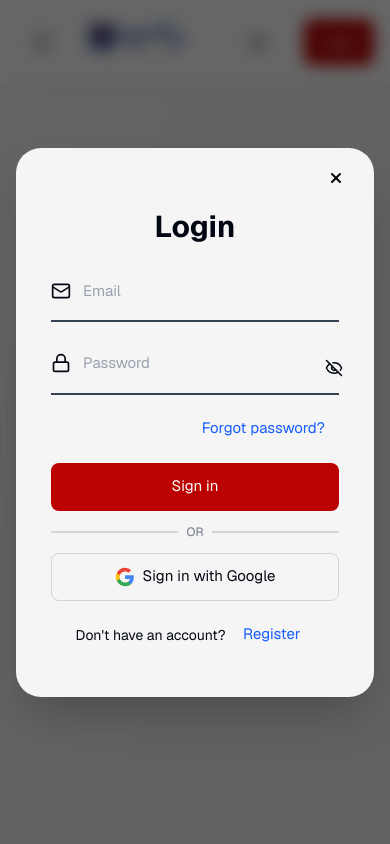
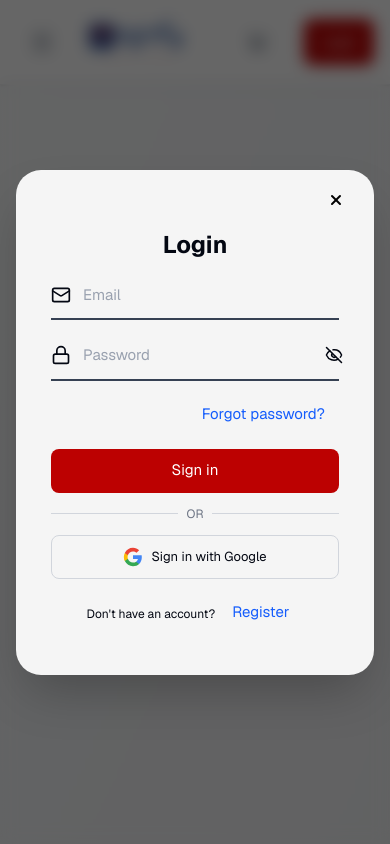
Before and after one commit to Neon-Labz/fridge-magnet-frame-frontend, a Next.js app: page /login in a window 390 px wide. Shown: the top 844 px of the page. Built offline with nearby package versions, Linux system fonts and the light colour scheme.

Commit message:
Login Form Design scroll fix

```diff
--- a/src/components/auth/LoginForm.tsx
+++ b/src/components/auth/LoginForm.tsx
@@ -134,14 +134,14 @@ export default function LoginForm({
   return (
     <form
       onSubmit={handleSubmit(onSubmit)}
-      className="w-full max-w-[288px] mx-auto flex flex-col sm:gap-8 lg:gap-6  text-gray-950"
+      className="w-full max-w-[288px] mx-auto flex flex-col gap-[-20px] sm:gap-5 text-gray-950"
     >
-      <h2 className="text-center text-[30px] font-bold leading-[38px] mb-1">
+      <h2 className="text-center text-[24px] sm:text-[28px] font-bold leading-tight sm:leading-[38px]">
         Login
       </h2>
 
-      <div className="relative border-b-2 border-gray-700 py-2 pl-5">
-        <Mail className="absolute left-0 top-1/2 -translate-y-1/2  w-5 h-5 text-gray-950" />
+      <div className="relative border-b-2 border-gray-700 py-0.5 sm:py-2 pl-5">
+        <Mail className="absolute left-0 top-1/2 -translate-y-1/2 w-5 h-5 text-gray-950" />
         <input
           {...register("email")}
           placeholder="Email"
@@ -149,7 +149,7 @@ export default function LoginForm({
         />
       </div>
 
-      <div className="relative border-b-2 border-gray-700 py-2 pl-5">
+      <div className="relative border-b-2 border-gray-700 py-0.5 sm:py-2 pl-5">
         <Lock className="absolute left-0 top-1/2 -translate-y-1/2 w-5 h-5 text-gray-950" />
         <input
           {...register("password")}
@@ -161,18 +161,18 @@ export default function LoginForm({
         <button
           type="button"
           onClick={() => setShowPassword(!showPassword)}
-          className="absolute right-0 top-3 w-[26px] h-[26px] cursor-pointer text-gray-950"
+          className="absolute right-0 top-1/2 -translate-y-1/2 w-[26px] h-[26px] cursor-pointer text-gray-950"
         >
           {showPassword ? <Eye size={18} /> : <EyeOff size={18} />}
         </button>
       </div>
 
       {showSecondaryActions && (
-        <div className="text-right">
+        <div className="text-right -mt-1 sm:mt-0">
           <button
             type="button"
             onClick={() => openModal("forgot-password")}
-            className="text-[14px] font-semibold text-blue-600 hover:underline"
+            className="text-[12px] sm:text-[14px] font-semibold text-blue-600 hover:underline"
           >
             Forgot password?
           </button>
@@ -180,7 +180,7 @@ export default function LoginForm({
       )}
 
       {error && (
-        <p className="rounded-md border border-red-200 bg-red-50 px-3 py-2 text-sm font-medium text-red-700">
+        <p className="rounded-md border border-red-200 bg-red-50 px-3 py-1.5 sm:py-2 text-[13px] sm:text-sm font-medium text-red-700">
           {error}
         </p>
       )}
@@ -188,7 +188,7 @@ export default function LoginForm({
       <button
         type="submit"
         disabled={loading}
-        className="w-full h-[48px] bg-[#BC0101] text-white rounded-lg font-semibold hover:bg-[#a00000] disabled:opacity-60"
+        className="w-full h-[36px] sm:h-[48px] bg-[#BC0101] text-white rounded-lg font-semibold hover:bg-[#a00000] disabled:opacity-60"
       >
         {loading ? "Signing in..." : "Sign in"}
       </button>
@@ -196,21 +196,21 @@ export default function LoginForm({
       {showSecondaryActions && (
         <>
           <div className="flex items-center gap-2">
-            <div className="flex-1 h-[2px] bg-gray-300" />
+            <div className="flex-1 h-[1px] sm:h-[2px] bg-gray-300" />
             <span className="text-[12px] text-gray-500">OR</span>
-            <div className="flex-1 h-[2px] bg-gray-300" />
+            <div className="flex-1 h-[1px] sm:h-[2px] bg-gray-300" />
           </div>
 
           <button
             type="button"
             disabled
-            className="flex items-center justify-center gap-2 w-full h-[48px] border border-gray-300 rounded-lg hover:bg-gray-50"
+            className="flex items-center justify-center gap-2 w-full h-[36px] sm:h-[48px] border border-gray-300 rounded-lg hover:bg-gray-50"
           >
             <GoogleIcon />
-            <span>Sign in with Google</span>
+            <span className="text-[13px] sm:text-base">Sign in with Google</span>
           </button>
 
-          <p className="text-center text-[14px]">
+          <p className="text-center text-[12px] sm:text-[14px]">
             Don't have an account?{" "}
             <button
               type="button"
```
